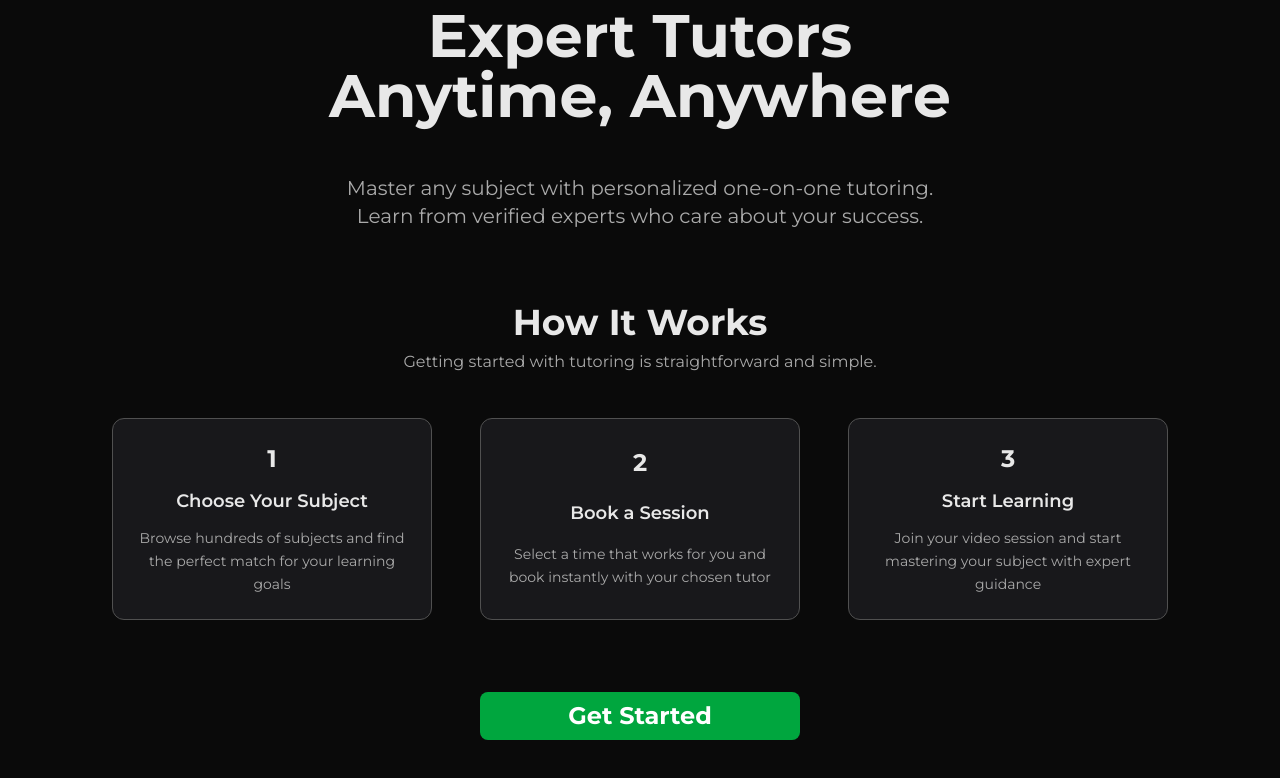
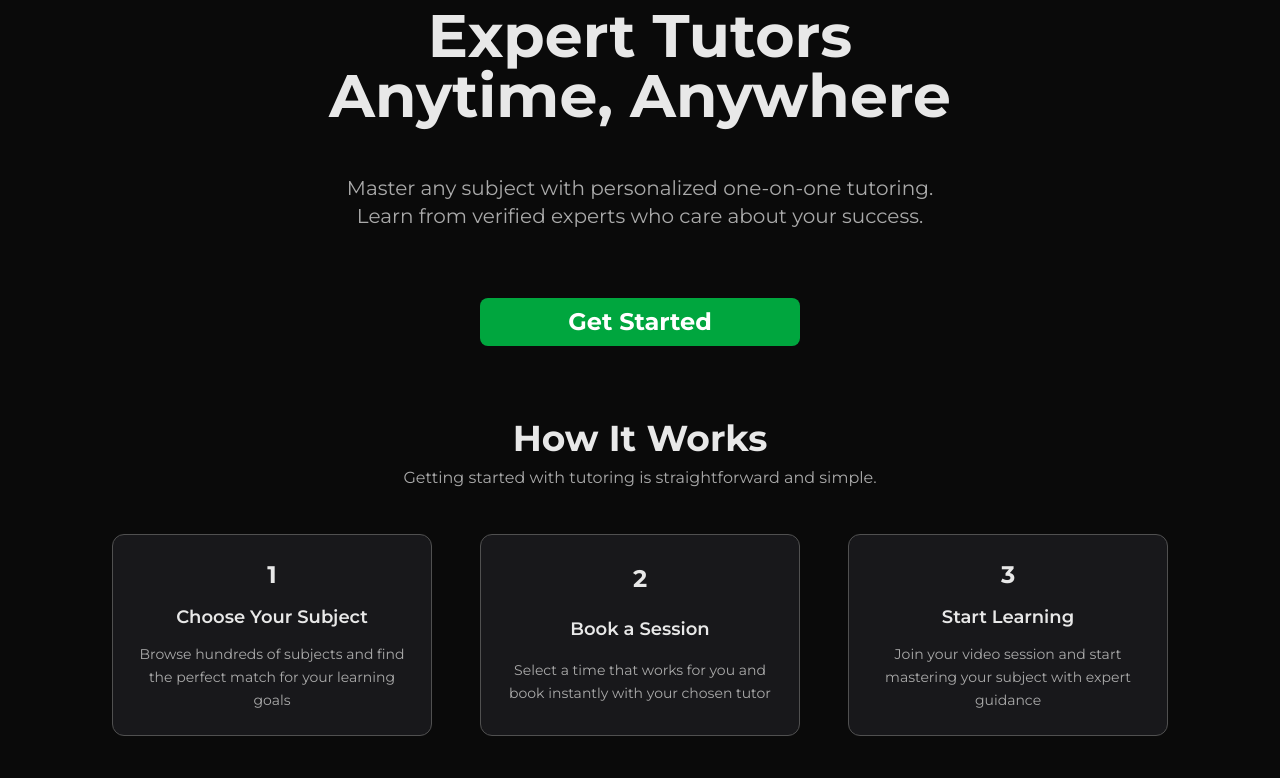
Before and after one commit to kylechi05/swan-hacks-2025, a Next.js app in the folder frontend/: page / in a window 1280 px wide. Shown: the part 210-988 px from the top of the page. Built offline with nearby package versions, Linux system fonts and the light colour scheme.

Commit message:
buttomove

```diff
--- a/frontend/app/page.tsx
+++ b/frontend/app/page.tsx
@@ -7,13 +7,17 @@ export default function Home() {
         <h1 className="mx-auto max-w-3xl text-5xl font-bold text-balance md:text-6xl">
           Connect with Expert Tutors Anytime, Anywhere
         </h1>
-        <p className="text-muted-foreground mx-auto max-w-2xl text-xl text-balance text-(--light-gray)">
+        <p className="text-muted-foreground mx-auto max-w-2xl text-xl pb-5 text-balance text-(--light-gray)">
           Master any subject with personalized one-on-one tutoring.
           Learn from verified experts who care about your success.
         </p>
+        <div className="max-w-xs mx-auto cursor-pointer rounded-lg bg-green-600 px-4 py-2 text-center text-white transition-all hover:scale-105 hover:bg-green-500">
+          <Link href="/events" className="text-2xl font-bold hover:text-white ml-auto">Get Started</Link>
+        </div>
+
       </section>
 
-      <section className="bg-muted/30 space-y-8 rounded-xl p-8 md:p-8">
+      <section className="bg-muted/30 space-y-8 pt-15 rounded-xl p-8 md:p-8">
         <div className="space-y-2 text-center">
           <h2 className="text-3xl font-bold md:text-4xl">
             How It Works
@@ -56,9 +60,6 @@ export default function Home() {
             </div>
           </div>
         <div className="space-y-10"></div>
-        <div className="max-w-xs mx-auto cursor-pointer rounded-lg bg-green-600 px-4 py-2 text-center text-white transition-all hover:scale-105 hover:bg-green-500">
-          <Link href="/events" className="text-2xl font-bold hover:text-white ml-auto">Get Started</Link>
-        </div>
       </section>
     </div>
   );
```
